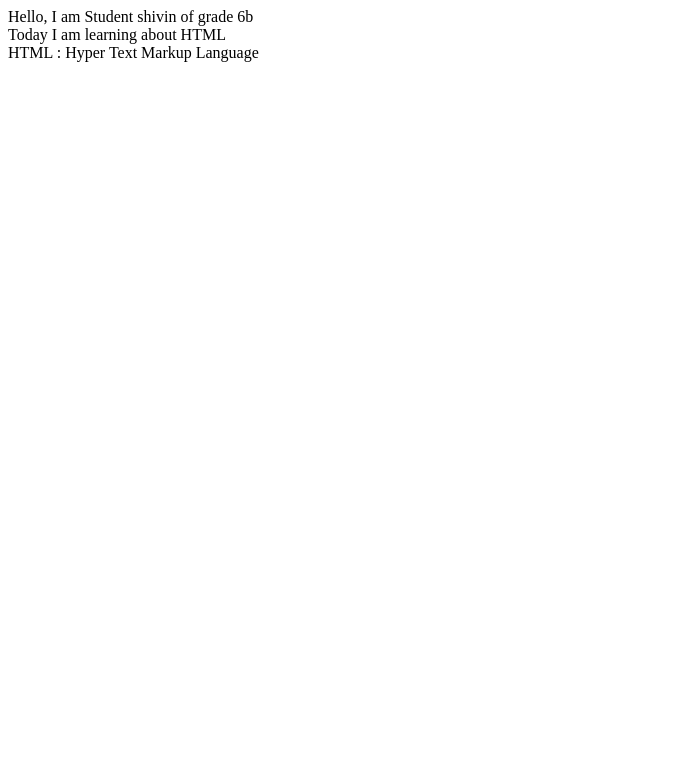
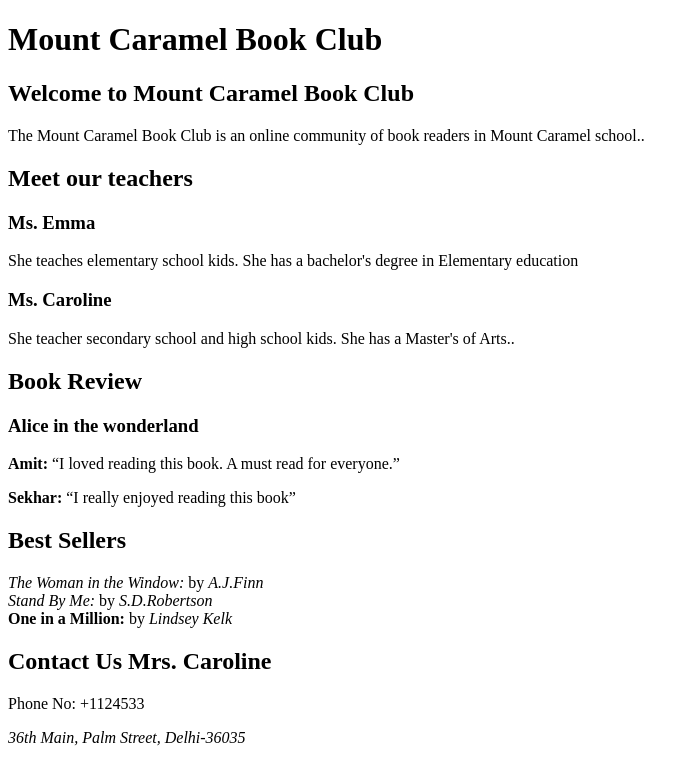
Before and after one commit to cpsingh07-ux/codingal, a plain HTML site: page index.html in a window 1280 px wide. Shown: the whole page, without its empty margins (0-691 px from the left). Drawn offline with Linux system fonts and the light colour scheme.

Commit message:
Add files via upload

```diff
--- a/index.html
+++ b/index.html
@@ -1,27 +1,65 @@
-<!DOCTYPE html> <!-- Document type declaration -->
+<!DOCTYPE html>
 
-<html> <!-- HTML document starts -->
+<html>
 
-<head> <!-- Head section starts -->
+<head>
 
-    <title>Structure of HTML</title> <!-- Title for browser tab -->
+    <title>Mount Caramel Book Club</title>
 
-</head> <!-- Head section ends -->
+</head>
 
-<body> <!-- Main content starts -->
+<body>
 
-    <!-- Student introduction -->
+    <!-- Heading -->
 
-    Hello, I am Student shivin of grade 6b <br> <!-- Line break -->
+    <h1>Mount Caramel Book Club</h1>
 
-    <!-- Learning statement -->
+    <!-- Intro -->
 
-    Today I am learning about HTML<br> <!-- Line break -->
+    <h2>Welcome to Mount Caramel Book Club</h2>
 
-    <!-- Explanation of HTML -->
+    <p>The Mount Caramel Book Club is an online community of book readers in Mount Caramel school..</p>
 
-    HTML : Hyper Text Markup Language
+    <!-- content-1 -->
 
-</body> <!-- Main content ends -->
+    <h2>Meet our teachers</h2>
 
-</html> <!-- HTML document ends -->
+    <h3>Ms. Emma</h3>
+
+    <p>She teaches elementary school kids. She has a bachelor's degree in Elementary education</p>
+
+    <h3>Ms. Caroline</h3>
+
+    <p>She teacher secondary school and high school kids. She has a Master's of Arts..</p>
+
+    <!-- content-2 -->
+
+    <h2>Book Review</h2>
+
+    <h3>Alice in the wonderland</h3>
+
+    <strong>Amit: </strong><q>I loved reading this book. A must read for everyone.</q>
+
+    <p><strong>Sekhar: </strong><q>I really enjoyed reading this book</q></p>
+
+    <!-- Bestseller Section -->
+
+    <h2>Best Sellers</h2>
+
+    <em>The Woman in the Window:</em> by <em>A.J.Finn</em><br>
+
+    <em>Stand By Me:</em> by <em>S.D.Robertson</em><br>
+
+    <b>One in a Million:</b> by <em>Lindsey Kelk</em><br>
+
+    <!-- Contact Info -->
+
+    <h2>Contact Us Mrs. Caroline</h2>
+
+    <p>Phone No: +1124533</p>
+
+    <address>36th Main, Palm Street, Delhi-36035</address>
+
+</body>
+
+</html>
```
Also changed, not shown: Index1.html (added, +27 -0 lines).
